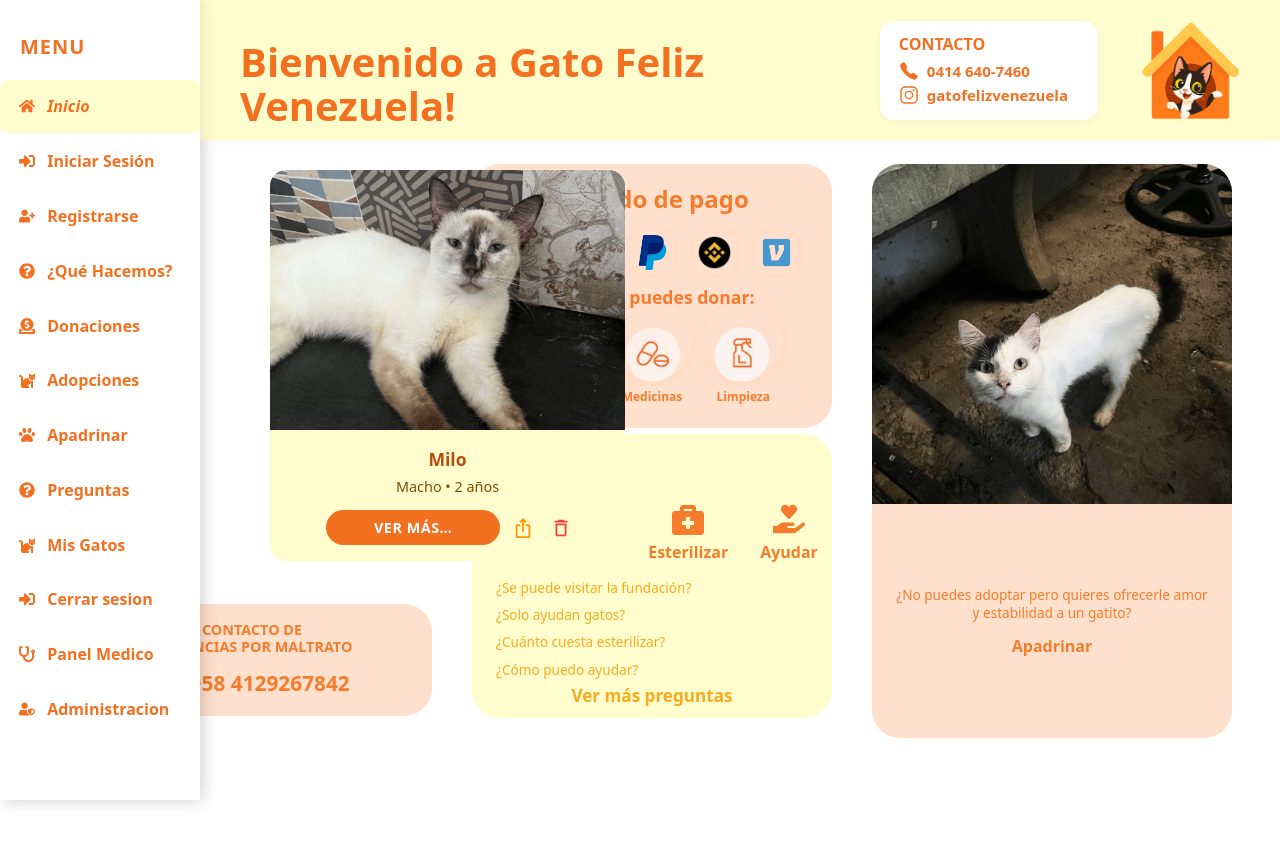
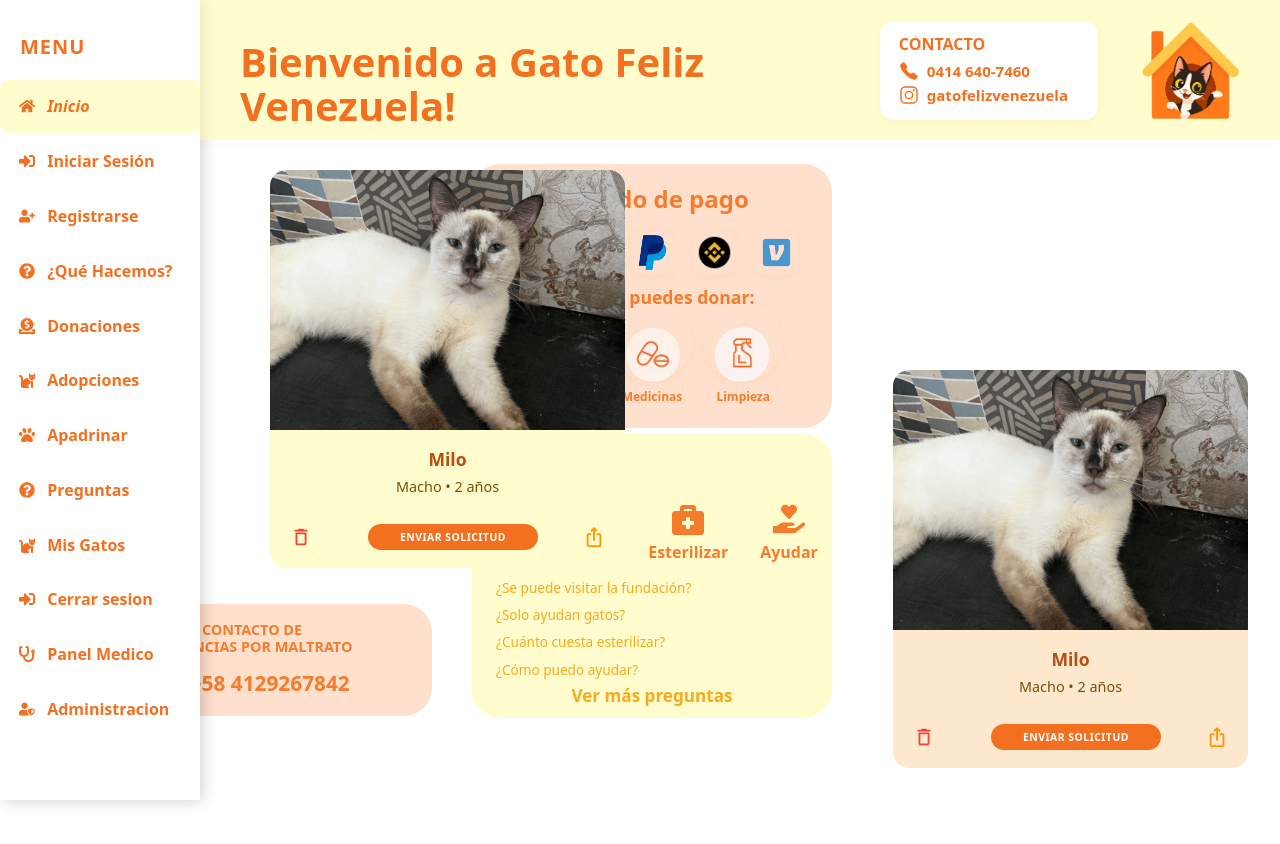
Before and after one commit to idiarj/frontend-GatoFeliz, a React (Vite) app: page /dashboard in a window 1280 px wide. Shown: the top 844 px of the page. Built offline with nearby package versions, Linux system fonts and the light colour scheme; no server answers.

Commit message:
mejorando sponsorcard

```diff
--- a/src/components/adoptionCard/adoptionCard.css
+++ b/src/components/adoptionCard/adoptionCard.css
@@ -1,3 +1,21 @@
+/* Fila de acciones: eliminar izquierda, compartir derecha, botón centrado */
+.adoption-card-actions-row {
+  display: flex;
+  align-items: center;
+  justify-content: flex-start;
+  gap: 0.5rem;
+  width: 100%;
+  margin-top: 12px;
+}
+
+.adoption-card-delete-btn {
+  margin-right: 24px;
+}
+
+.adoption-card-share-btn {
+  margin-left: auto;
+}
+
 /* Mueve el icono de compartir a la derecha */
 .adoption-card-share-icon {
   margin-left: auto;
@@ -8,14 +26,16 @@
   color: #fff;
   border: none;
   border-radius: 20px;
-  padding: 8px 48px;
-  font-size: 0.9rem;
+  padding: 6px 32px;
+  font-size: 0.65rem;
   font-weight: 700;
   text-transform: uppercase;
   letter-spacing: 0.5px;
   cursor: pointer;
   transition: background-color 0.2s ease;
-  margin-left: 40px;
+  margin-left: 20px;
+  margin-right: 8px;
+  white-space: nowrap;
 }
 
 .share-dropdown {
--- a/src/components/adoptionCard/adoptionCard.jsx
+++ b/src/components/adoptionCard/adoptionCard.jsx
@@ -39,7 +39,16 @@ const AdoptionCard = ({
         <p className="adoption-card-subtitle">
           {gender} &bull; {age}
         </p>
-        <div style={{display: 'flex', alignItems: 'center', gap: '8px', width: '100%'}}>
+        <div className="adoption-card-actions-row">
+          {(testing || (user && (user.id_perfil === 1 || user.id_perfil === 2))) && (
+            <button
+              className="adoption-card-icon-btn adoption-card-delete-btn"
+              onClick={onDelete}
+              title="Eliminar"
+            >
+              <MdDeleteOutline size={22} color="#F44336" />
+            </button>
+          )}
           <button
             className="adoption-card-button adoption-card-button-large"
             onClick={onRequest}
@@ -47,23 +56,12 @@ const AdoptionCard = ({
             {buttonLabel}
           </button>
           <button
-            className="adoption-card-icon-btn"
+            className="adoption-card-icon-btn adoption-card-share-btn"
             onClick={handleCopyLink}
             title="Compartir"
           >
             <MdIosShare size={22} color="#FF9800" />
           </button>
-          {
-            (testing || (user && (user.id_perfil === 1 || user.id_perfil === 2))) && (
-              <button
-                className="adoption-card-icon-btn"
-                onClick={onDelete}
-                title="Eliminar"
-              >
-                <MdDeleteOutline size={22} color="#F44336" />
-              </button>
-            )
-          }
         </div>
       </div>
     </div>
--- a/src/components/sponsorCard/sponsorCard.css
+++ b/src/components/sponsorCard/sponsorCard.css
@@ -1,3 +1,37 @@
+.sponsor-card-actions-row {
+  display: flex;
+  align-items: center;
+  justify-content: flex-start;
+  gap: 0.5rem;
+  width: 100%;
+  margin-top: 12px;
+}
+/* Alinea el botón de compartir a la derecha como en adoptionCard */
+.sponsor-card-share-btn {
+  margin-left: auto;
+}
+
+.sponsor-card-icon-btn {
+  background: none;
+  border: none;
+  padding: 4px;
+  cursor: pointer;
+  display: flex;
+  align-items: center;
+  justify-content: center;
+  transition: transform 0.2s ease, background 0.2s ease;
+  border-radius: 50%;
+}
+
+.sponsor-card-icon-btn:hover {
+  transform: scale(1.1);
+  background: rgba(0, 0, 0, 0.05);
+}
+
+.sponsor-card-delete-btn svg {
+  margin-right: 24px;
+  display: block;
+}
 /* Mueve el icono de compartir a la derecha */
 .sponsor-card-share-icon {
   margin-left: auto;
@@ -8,14 +42,16 @@
   color: #fff;
   border: none;
   border-radius: 20px;
-  padding: 8px 48px;
-  font-size: 0.9rem;
+  padding: 6px 32px;
+  font-size: 0.65rem;
   font-weight: 700;
   text-transform: uppercase;
   letter-spacing: 0.5px;
   cursor: pointer;
   transition: background-color 0.2s ease;
-  margin-left: 40px;
+  margin-left: 20px;
+  margin-right: 8px;
+  white-space: nowrap;
 }
 
 .share-dropdown {
@@ -146,3 +182,25 @@
 .sponsor-card-button:hover {
   background-color: #d95c13;
 }
+/* Icon button styles from adoptionCard */
+.sponsor-card-icon-btn {
+  background: none;
+  border: none;
+  padding: 4px;
+  cursor: pointer;
+  display: flex;
+  align-items: center;
+  justify-content: center;
+  transition: transform 0.2s ease, background 0.2s ease;
+  border-radius: 50%;
+}
+.sponsor-card-icon-btn:hover {
+  transform: scale(1.1);
+  background: rgba(0, 0, 0, 0.05);
+}
+.sponsor-card-delete-btn svg {
+  color: #d32f2f;
+}
+.sponsor-card-delete-btn:hover svg {
+  color: #b71c1c;
+}
--- a/src/components/sponsorCard/sponsorCard.jsx
+++ b/src/components/sponsorCard/sponsorCard.jsx
@@ -1,5 +1,7 @@
-import { MdIosShare } from 'react-icons/md';
+import { MdIosShare, MdDeleteOutline } from 'react-icons/md';
 import './sponsorCard.css';
+import { useUser } from '../../hooks/useUser';
+
 
 const SponsorCard = ({
   name,
@@ -7,6 +9,7 @@ const SponsorCard = ({
   age,
   image,
   onRequest,
+  onDelete,
   buttonLabel = 'ENVIAR SOLICITUD',
   boxShadow = true
 }) => {
@@ -15,6 +18,9 @@ const SponsorCard = ({
     navigator.clipboard.writeText(pageUrl);
     alert('¡Enlace copiado! Puedes compartirlo donde quieras.');
   };
+
+  const { user } = useUser();
+  let testing = import.meta.env.VITE_TESTING === 'true';
 
   return (
     <div
@@ -33,15 +39,28 @@ const SponsorCard = ({
         <p className="sponsor-card-subtitle">
           {gender} &bull; {age}
         </p>
-        <div style={{display: 'flex', alignItems: 'center', gap: '8px'}}>
+        <div className="sponsor-card-actions-row" style={{display: 'flex', alignItems: 'center', gap: '8px'}}>
+          {(testing || (user && (user.id_perfil === 1 || user.id_perfil === 2))) && (
+            <button
+              className="sponsor-card-icon-btn sponsor-card-delete-btn"
+              onClick={onDelete}
+              title="Eliminar"
+            >
+              <MdDeleteOutline size={22} color="#F44336" />
+            </button>
+          )}
           <button
             className="sponsor-card-button sponsor-card-button-large"
             onClick={onRequest}
           >
             {buttonLabel}
           </button>
-          <button className="sponsor-card-share-icon" onClick={handleCopyLink} style={{background: 'none', border: 'none', padding: 0, cursor: 'pointer'}}>
-            <MdIosShare size={24} color="#FF9800" />
+          <button
+            className="sponsor-card-icon-btn sponsor-card-share-btn"
+            onClick={handleCopyLink}
+            title="Compartir"
+          >
+            <MdIosShare size={22} color="#FF9800" />
           </button>
         </div>
       </div>
--- a/src/views/user/dashboard/dashboard.css
+++ b/src/views/user/dashboard/dashboard.css
@@ -1,3 +1,10 @@
+/* SponsorCard abajo a la derecha */
+.sponsor-card-bottom-right {
+  position: fixed;
+  bottom: 32px;
+  right: 32px;
+  z-index: 100;
+}
 /* Título de la sección de preguntas más arriba */
 .preguntas-title {
   margin-top: 20px;
--- a/src/views/user/dashboard/dashboard.jsx
+++ b/src/views/user/dashboard/dashboard.jsx
@@ -9,6 +9,7 @@ import Menu from '../../../components/menu/menu.jsx';
 import './dashboard.css';
 import AdoptionCard from '../../../components/adoptionCard/adoptionCard.jsx';
 import { dashboardImages, getLastCat, getPaymentLogos, getDonationTypes, getSponsorImage} from './importdata.jsx';
+import SponsorCard from '../../../components/sponsorCard/sponsorCard.jsx';
 
 const Dashboard = () => {
   const navigate = useNavigate();
@@ -30,7 +31,7 @@ const Dashboard = () => {
               age={getLastCat().age}
               image={getLastCat().image}
               onRequest={() => navigate('/adoptions')}
-              buttonLabel="Ver más…"
+              buttonLabel="ENVIAR SOLICITUD"
               boxShadow={false}
               animatedImage={false}
             />
@@ -59,20 +60,18 @@ const Dashboard = () => {
             </div>
           </div>
 
-          {/* Apadrinar Card */}
-          <div
-            className="dashboard-section apadrinar"
-            onClick={() => navigate('/sponsor')}
-          >
-            <img src={getSponsorImage()} alt="Gatitos para apadrinar" />
-            <div className="dashboard-section-info">
-              <span>
-                ¿No puedes adoptar pero quieres ofrecerle amor y
-                estabilidad a un gatito?
-              </span>
-              <div className="dashboard-link">Apadrinar</div>
+            {/* SponsorCard abajo a la derecha */}
+            <div className="sponsor-card-bottom-right">
+              <SponsorCard
+                name={getLastCat().name}
+                gender={getLastCat().gender}
+                age={getLastCat().age}
+                image={getLastCat().image}
+                onRequest={() => navigate('/sponsor')}
+                buttonLabel="ENVIAR SOLICITUD"
+                boxShadow={false}
+              />
             </div>
-          </div>
 
           {/* Preguntas Card */}
           <div
--- a/src/views/user/sponsor/sponsor.jsx
+++ b/src/views/user/sponsor/sponsor.jsx
@@ -53,7 +53,7 @@ const Sponsor =  () => {
             <AdoptionCard key={cat.id} {...cat} onRequest={() => alert(`Solicitud enviada para ${cat.name}`)} />
           ))} */}
           {cats && (
-            cats.map((cat)=>(
+            cats.map((cat, idx) => (
               <SponsorCard
                 key={cat.id_animal}
                 name={cat.nom_animal}
@@ -61,6 +61,13 @@ const Sponsor =  () => {
                 age={cat.edad_animal}
                 image={cat.ruta_imagen_an}
                 onRequest={() => alert(`Solicitud enviada para ${cat.nom_animal}`)}
+                onDelete={() => {
+                  if(window.confirm(`¿Seguro que deseas eliminar a ${cat.nom_animal}?`)) {
+                    setCats(prev => prev.filter((_, i) => i !== idx));
+                  }
+                }}
+                buttonLabel="ENVIAR SOLICITUD"
+                boxShadow={true}
               />
             ))
           )}
```
Also changed, not shown: src/views/user/medicalPanel/medicalPanelPanel/medicalPanelPanel.jsx (added), 1 other file (tests, documents, lock files or other folders).
